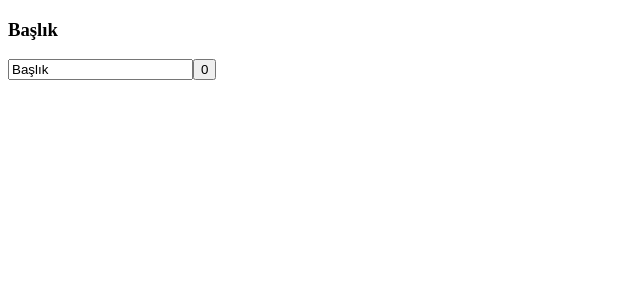
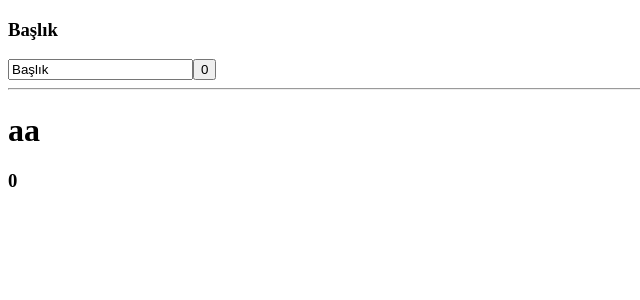
Before and after one commit to comlekahmetcan/vue-composition-api, a Vue app in the folder 10-0-script-setup/: page / in a window 1280 px wide. Shown: the top 300 px of the page, without its empty margins (0-640 px from the left). Built offline with nearby package versions, Linux system fonts and the light colour scheme.

Commit message:
defineProps ile prop bilgilerini almak

```diff
--- a/10-0-script-setup/src/App.vue
+++ b/10-0-script-setup/src/App.vue
@@ -2,8 +2,11 @@
   <h3>{{ title }}</h3>
   <input type="text" v-model="title" />
   <button @click="inc">{{ counter }}</button>
+  <hr />
+  <oddOrEven :counter="counter" /><!--ilk gönderme buradan counter için-->
 </template>
 <script setup>
+import oddOrEven from "./components/oddOrEven.vue";
 import { ref } from "vue";
 const title = ref("Başlık");
 const counter = ref(0);
--- /dev/null
+++ b/10-0-script-setup/src/components/oddOrEven.vue
@@ -0,0 +1,7 @@
+<template>
+  <h1>aa</h1>
+  <h3>{{ props.counter }}</h3>
+</template>
+<script setup>
+const props = defineProps({ counter: Number });
+</script>
```
